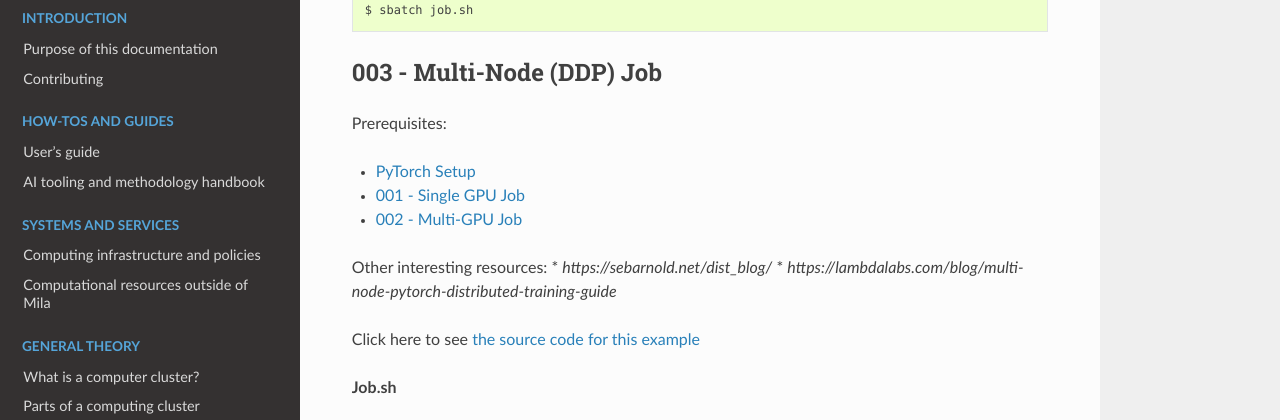
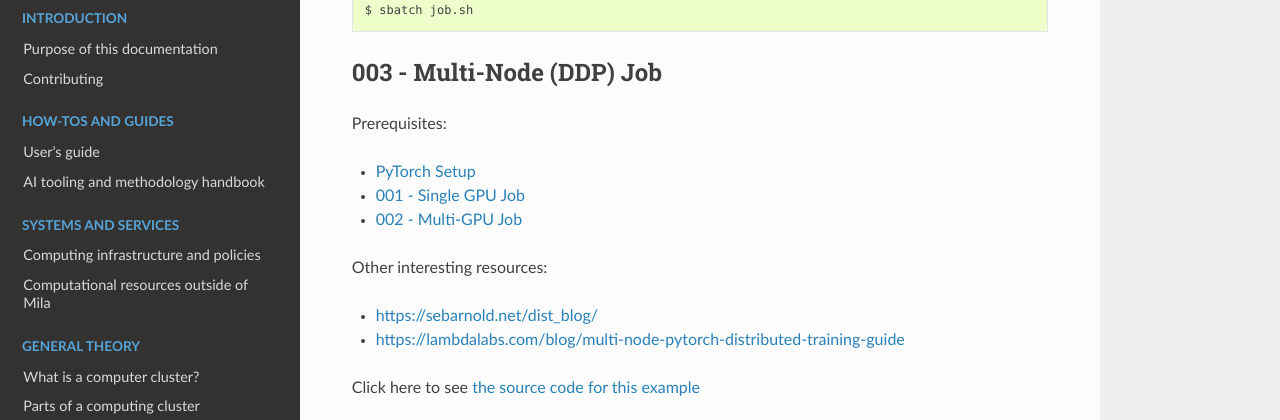
Before and after one commit to mila-iqia/mila-docs, a Sphinx documentation site: the page built from docs/Minimal_examples.rst, in a window 1280 px wide and 900 px high, scrolled down 5950 px, cut to the strip 0-420 px from the top of the window. Built offline with Sphinx 7.4.7 and the Read the Docs theme 2.0.0, drawn with Linux system fonts in a browser that asks for light colours.

Commit message:
Fix links in multi-node README.rst
Signed-off-by: Fabrice Normandin <normandf@mila.quebec>

```diff
--- a/docs/examples/distributed/003_multi_node/README.rst
+++ b/docs/examples/distributed/003_multi_node/README.rst
@@ -9,8 +9,9 @@ Prerequisites:
 * :ref:`002 - Multi-GPU Job`
 
 Other interesting resources:
-* `https://sebarnold.net/dist_blog/`
-* `https://lambdalabs.com/blog/multi-node-pytorch-distributed-training-guide`
+
+* `<https://sebarnold.net/dist_blog/>`_
+* `<https://lambdalabs.com/blog/multi-node-pytorch-distributed-training-guide>`_
 
 
 Click here to see `the source code for this example <https://github.com/mila-iqia/mila-docs/tree/master/docs/examples/distributed/003_multi_node>`_
```
